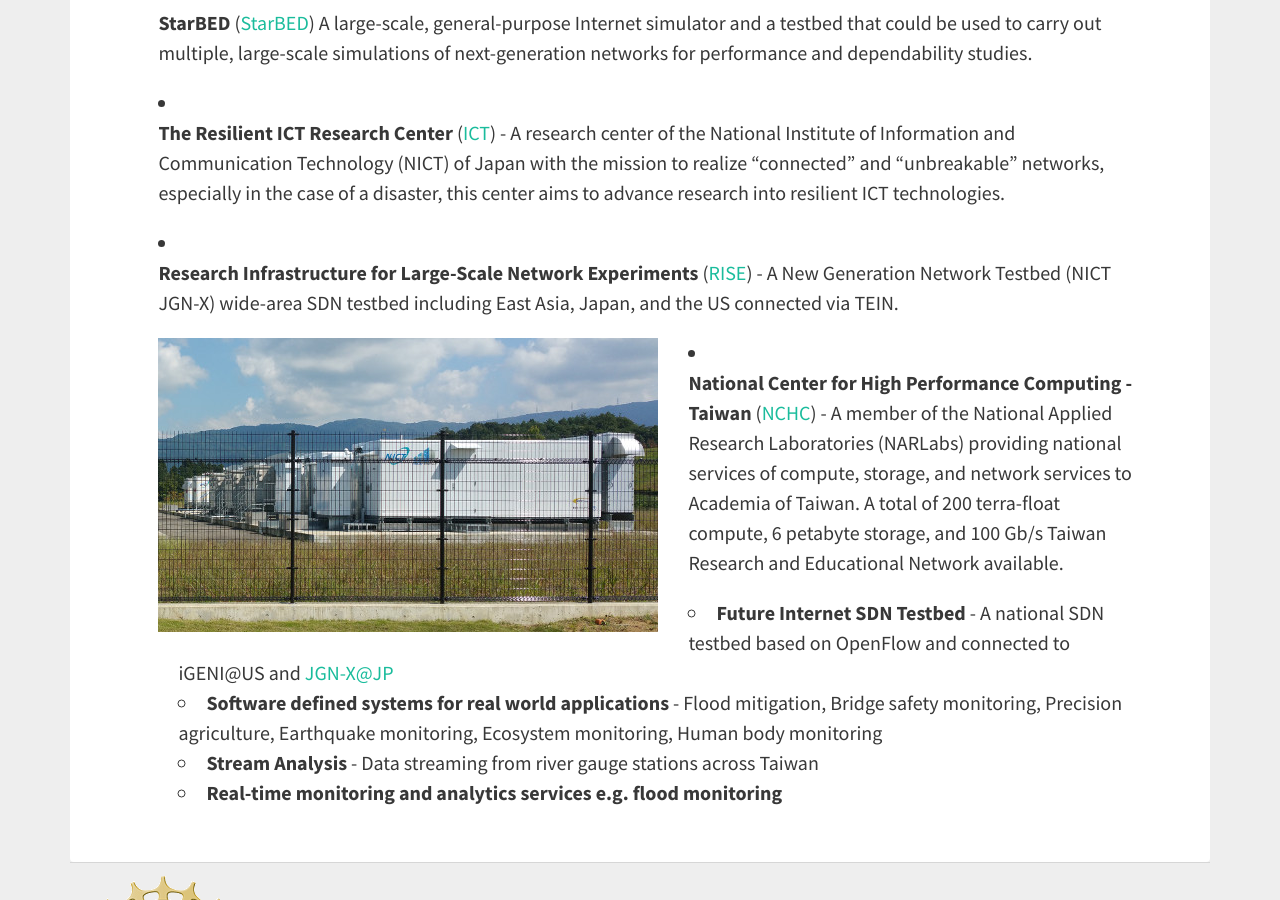
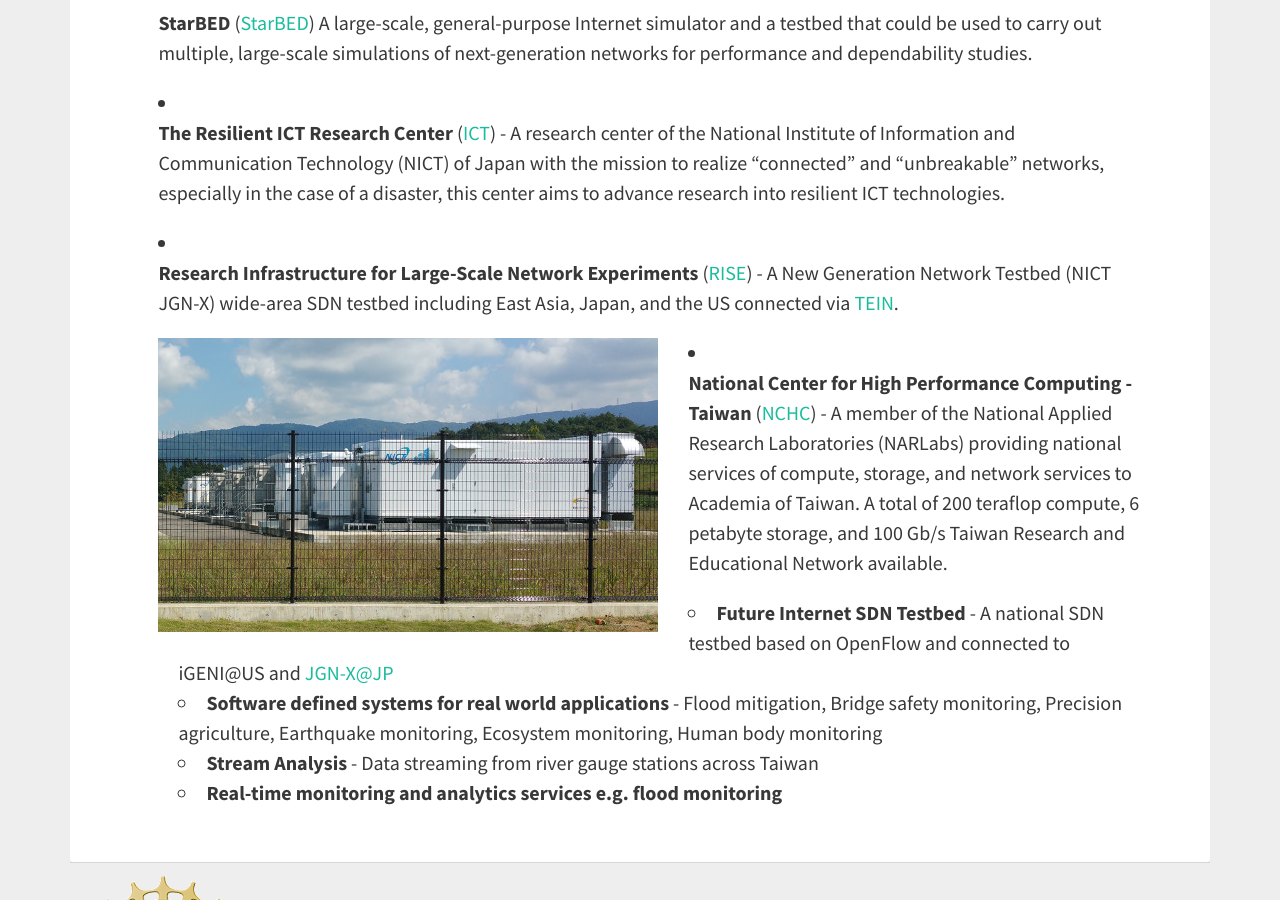
Before and after one commit to hmchou56/centra8, a Jekyll site: the page built from research.md, in a window 1280 px wide and 900 px high, scrolled down 1255 px. Built offline with Jekyll 4.4.1, drawn with Linux system fonts in a browser that asks for light colours; nearby versions of some CDN libraries.

Commit message:
Add TEIN link. Change Teraflop typo

```diff
--- a/research.md
+++ b/research.md
@@ -37,13 +37,12 @@ and "unbreakable" networks, especially in the case of a disaster, this center ai
 resilient ICT technologies.
 
 - **Research Infrastructure for Large-Scale Network Experiments** ([RISE](https://www.jgn.nict.go.jp/nwgn/rise/index.html)) -
-A New Generation Network Testbed (NICT JGN-X) wide-area SDN testbed including East Asia, Japan, and the US connected via TEIN.
+A New Generation Network Testbed (NICT JGN-X) wide-area SDN testbed including East Asia, Japan, and the US connected via [TEIN](http://tein4.net/tein4/about/history.do).
 
 <img src="/img/dis.jpg" style="padding: 0 1.5em 0 1em;" class="pull-left img-responsive" >
 
 - **National Center for High Performance Computing - Taiwan** ([NCHC](https://www.nchc.org.tw/en/)) - A member of the National Applied Research
-Laboratories (NARLabs) providing national services of compute, storage, and network services to Academia of Taiwan. A total
-of 200 terra-float compute, 6 petabyte storage, and 100 Gb/s Taiwan Research and Educational Network available.
+Laboratories (NARLabs) providing national services of compute, storage, and network services to Academia of Taiwan. A total of 200 teraflop compute, 6 petabyte storage, and 100 Gb/s Taiwan Research and Educational Network available.
 
    - **Future Internet SDN Testbed** - A national SDN testbed based on OpenFlow and connected to iGENI@US and [JGN-X@JP](http://www.jgn.nict.go.jp/english/index.html)
    - **Software defined systems for real world applications** - Flood mitigation, Bridge safety monitoring, Precision
```
